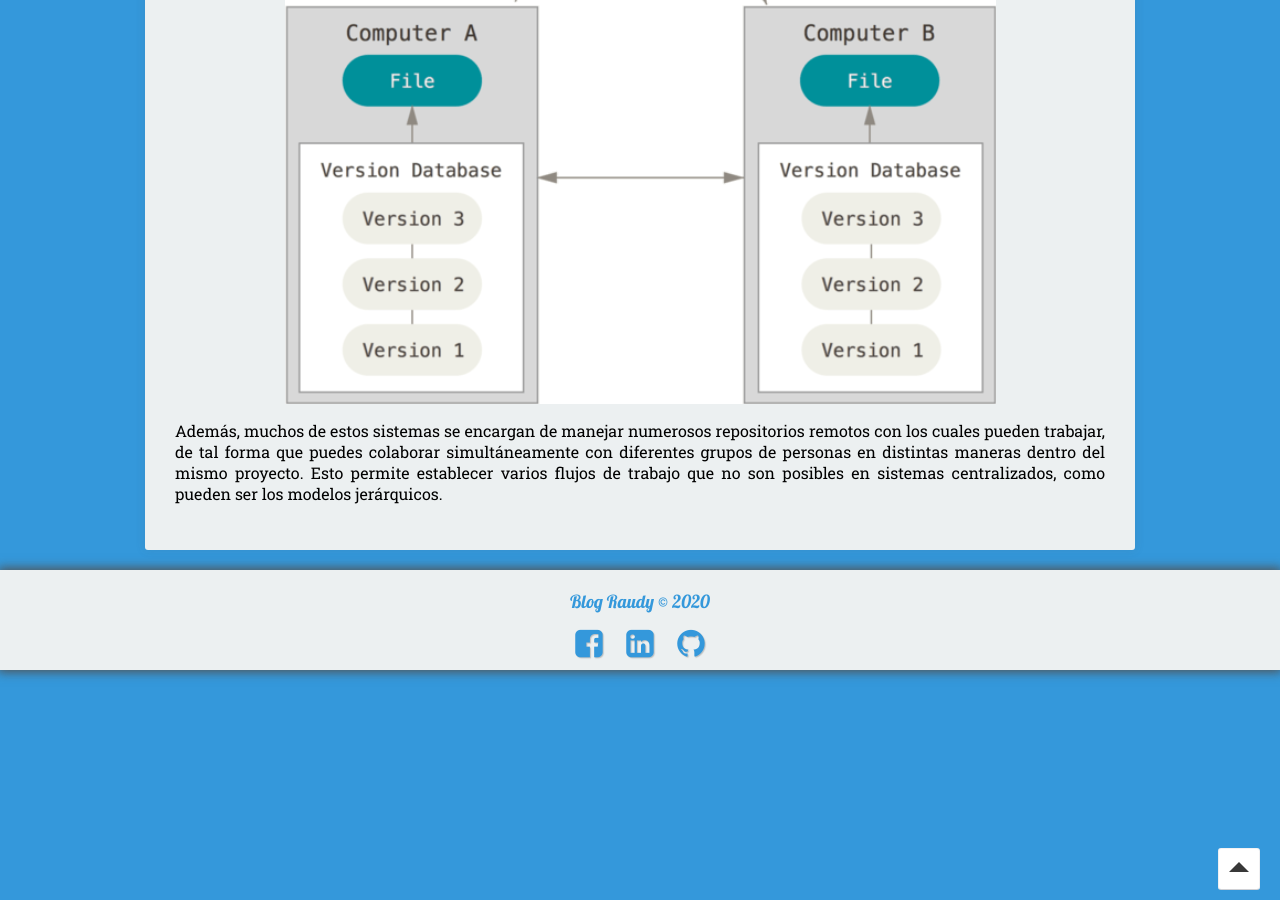
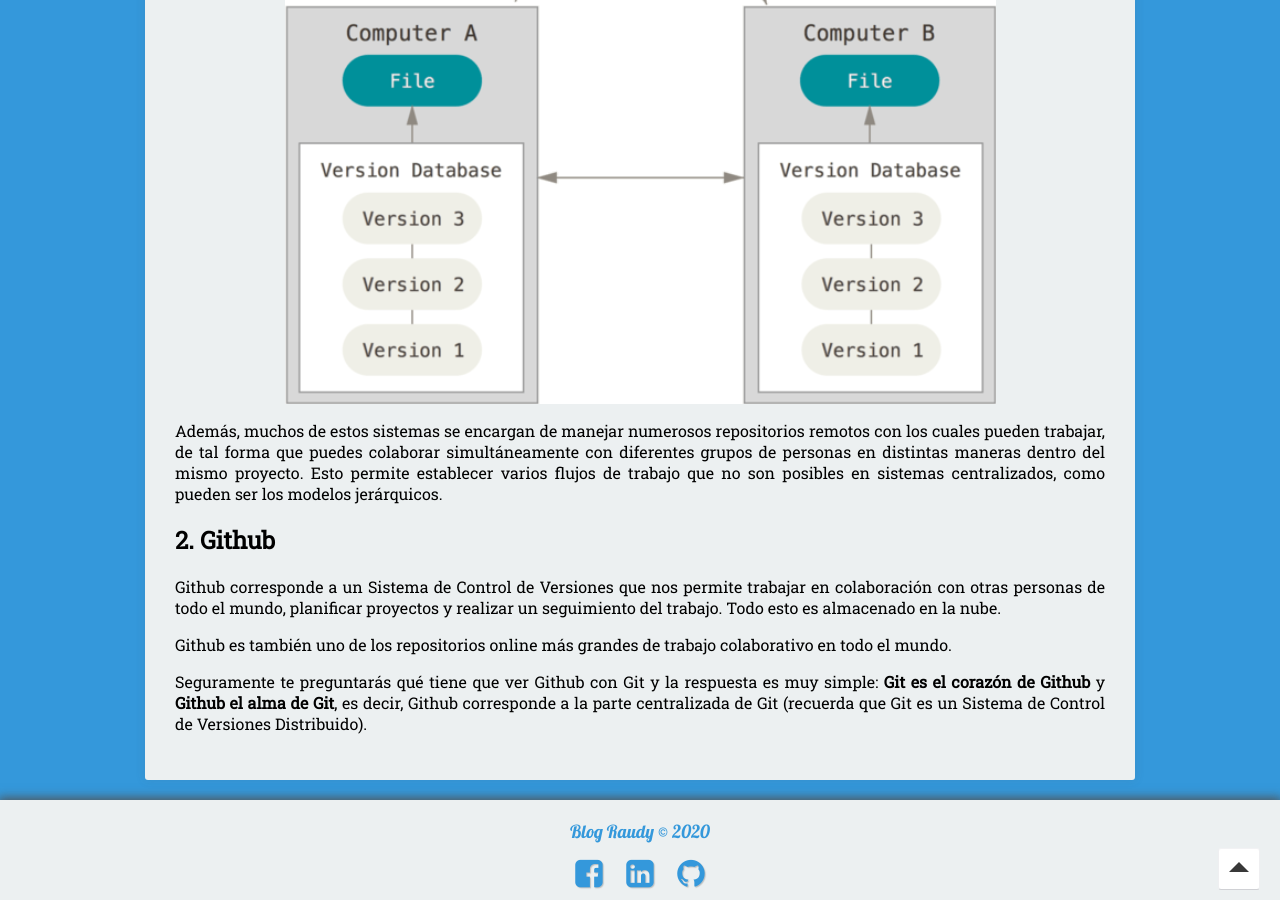
Before and after one commit to nisoto/Blog-anterior-2.0, a Jekyll site: the page built from _posts/2020-04-13-rails-ii-control-de-versiones.md, in a window 1280 px wide and 900 px high, scrolled down 3365 px. Built offline with Jekyll 4.4.1, drawn with Linux system fonts in a browser that asks for light colours; nearby versions of some CDN libraries.

Commit message:
Update 2020-04-13-rails-ii-control-de-versiones.md

```diff
--- a/_posts/2020-04-13-rails-ii-control-de-versiones.md
+++ b/_posts/2020-04-13-rails-ii-control-de-versiones.md
@@ -56,3 +56,11 @@ Los Sistemas de Control de Versiones Distribuidos (DVCS por sus siglas en inglé
 ![VCS-Distribuido]({{ site.baseurl }}/assets/img/VCS-Distribuido.png)
 
 Además, muchos de estos sistemas se encargan de manejar numerosos repositorios remotos con los cuales pueden trabajar, de tal forma que puedes colaborar simultáneamente con diferentes grupos de personas en distintas maneras dentro del mismo proyecto. Esto permite establecer varios flujos de trabajo que no son posibles en sistemas centralizados, como pueden ser los modelos jerárquicos.
+
+## 2. Github
+
+Github corresponde a un Sistema de Control de Versiones que nos permite trabajar en colaboración con otras personas de todo el mundo, planificar proyectos y realizar un seguimiento del trabajo. Todo esto es almacenado en la nube.
+
+Github es también uno de los repositorios online más grandes de trabajo colaborativo en todo el mundo.
+
+Seguramente te preguntarás qué tiene que ver Github con Git y la respuesta es muy simple: **Git es el corazón de Github** y **Github el alma de Git**, es decir, Github corresponde a la parte centralizada de Git (recuerda que Git es un Sistema de Control de Versiones Distribuido).
```
